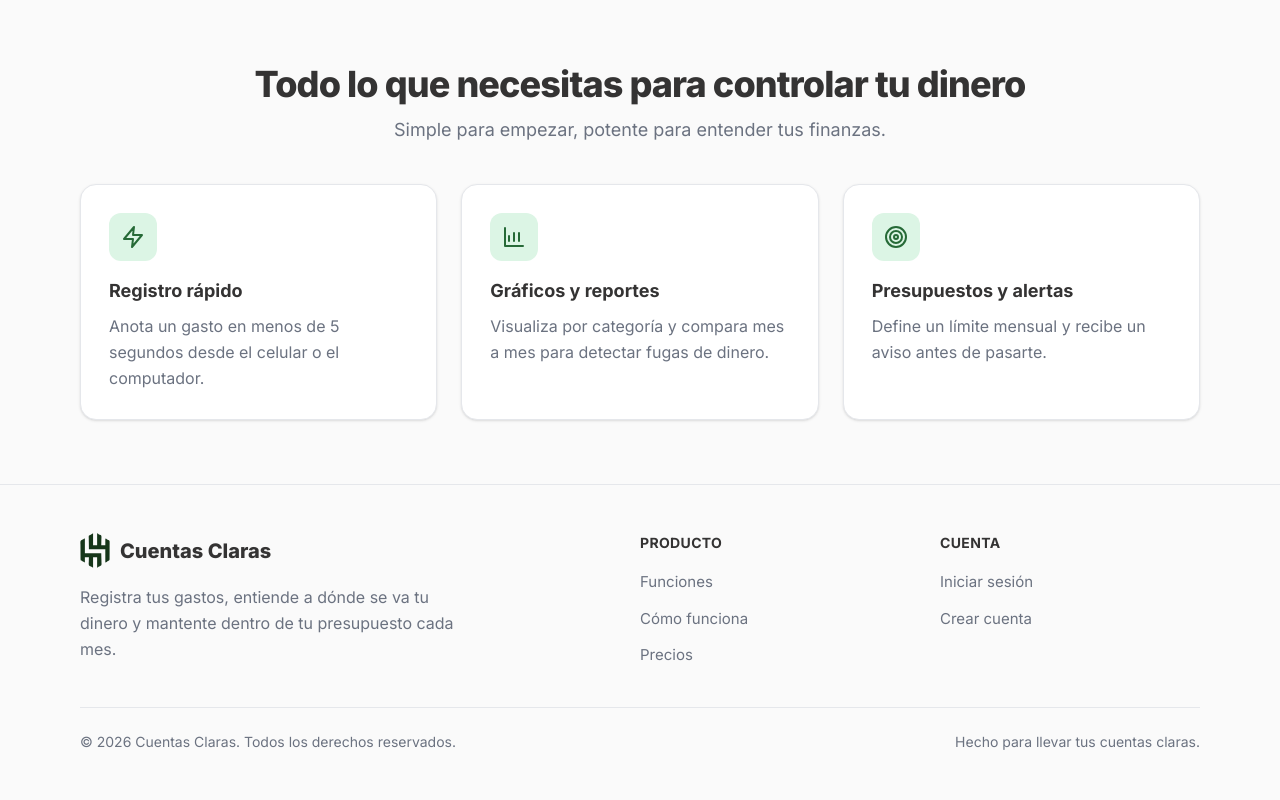
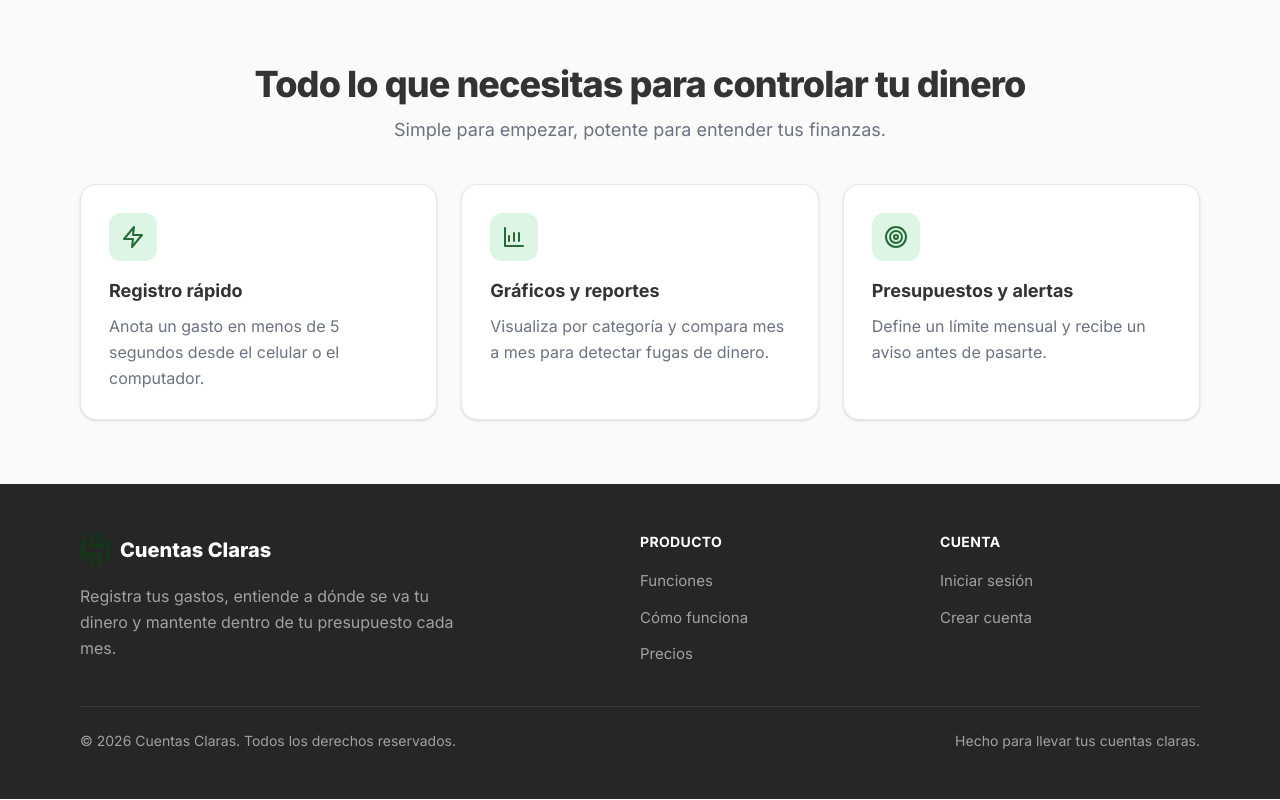
Before and after one commit to juandadevp/cuentasclaras, a Next.js app: page / in a window 1280 px wide. Shown: the part 584-1384 px from the top of the page. Built offline with nearby package versions, Linux system fonts and the light colour scheme.

Commit message:
Pie de página con los mismos colores del menú

```diff
--- a/src/components/layout/Footer.tsx
+++ b/src/components/layout/Footer.tsx
@@ -13,11 +13,11 @@ async function Anio() {
 function Columna({ titulo, enlaces }: { titulo: string; enlaces: { href: string; etiqueta: string }[] }) {
   return (
     <nav aria-label={titulo}>
-      <h2 className="text-sm font-bold uppercase tracking-wide text-foreground">{titulo}</h2>
+      <h2 className="text-sm font-bold uppercase tracking-wide text-white">{titulo}</h2>
       <ul className="mt-4 space-y-3">
         {enlaces.map((e) => (
           <li key={e.href}>
-            <Link href={e.href} className="text-[15px] text-muted transition-colors hover:text-brand-700">
+            <Link href={e.href} className="text-[15px] text-neutral-400 transition-colors hover:text-white">
               {e.etiqueta}
             </Link>
           </li>
@@ -29,15 +29,15 @@ function Columna({ titulo, enlaces }: { titulo: string; enlaces: { href: string;
 
 export function Footer() {
   return (
-    <footer className="border-t border-border bg-neutral-50">
+    <footer className="bg-neutral-800">
       <div className="mx-auto max-w-7xl px-6 py-12 lg:px-20">
         <div className="grid gap-10 sm:grid-cols-2 md:grid-cols-[2fr_1fr_1fr]">
           <div className="max-w-sm">
-            <Link href="/" className="flex items-center gap-2.5 text-xl font-extrabold text-foreground">
+            <Link href="/" className="flex items-center gap-2.5 text-xl font-extrabold text-white">
               <Image src="/logo.svg" alt="" width={30} height={35} />
               {siteConfig.nombre}
             </Link>
-            <p className="mt-4 leading-relaxed text-muted">
+            <p className="mt-4 leading-relaxed text-neutral-400">
               Registra tus gastos, entiende a dónde se va tu dinero y mantente dentro de tu presupuesto cada mes.
             </p>
           </div>
@@ -46,7 +46,7 @@ export function Footer() {
           <Columna titulo="Cuenta" enlaces={enlacesCuenta} />
         </div>
 
-        <div className="mt-10 flex flex-col gap-2 border-t border-border pt-6 text-sm text-muted sm:flex-row sm:items-center sm:justify-between">
+        <div className="mt-10 flex flex-col gap-2 border-t border-white/10 pt-6 text-sm text-neutral-400 sm:flex-row sm:items-center sm:justify-between">
           <p>
             © <Anio /> {siteConfig.nombre}. Todos los derechos reservados.
           </p>
```
